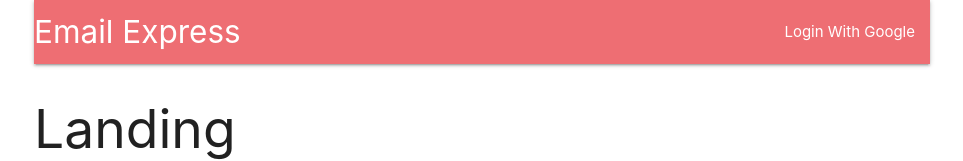
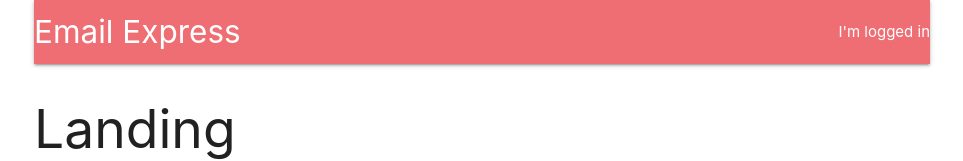
Before and after one commit to neekyo/Email-Express, a React (Create React App) app in the folder client/: page / in a window 1280 px wide. Shown: the top 161 px of the page, without its empty margins (158-1121 px from the left). Built offline with nearby package versions, Linux system fonts and the light colour scheme; no server answers.

Commit message:
accessing state in header

```diff
--- a/client/src/components/Header.js
+++ b/client/src/components/Header.js
@@ -1,20 +1,32 @@
 import React, { Component } from 'react';
+import { connect } from 'react-redux';
 
 class Header extends Component {
+	renderContent() {
+		switch (this.props.auth) {
+			case null:
+				return 'Still deciding';
+			case false:
+				return "I'm logged out";
+			default:
+				return "I'm logged in";
+		}
+	}
+
 	render() {
 		return (
 			<nav>
 				<div className="nav-wrapper">
 					<a className="left brand-logo">Email Express</a>
-					<ul className="right">
-						<li>
-							<a>Login With Google</a>
-						</li>
-					</ul>
+					<ul className="right">{this.renderContent()}</ul>
 				</div>
 			</nav>
 		);
 	}
 }
 
-export default Header;
+function mapStatetoProps({ auth }) {
+	return { auth };
+}
+
+export default connect(mapStatetoProps)(Header);
--- a/client/src/reducers/authReducer.js
+++ b/client/src/reducers/authReducer.js
@@ -1,6 +1,9 @@
-export default function(state = {}, action) {
-	console.log(action);
+import { FETCH_USER } from '../actions/types'
+
+export default function(state = null, action) {
 	switch (action.type) {
+		case FETCH_USER:
+			return action.payload || false ;
 		default:
 			return state;
 	}
```
